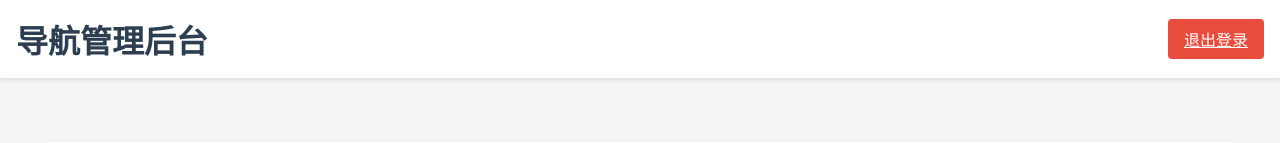
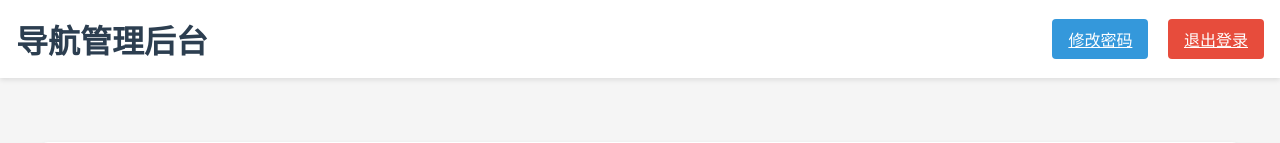
Before and after one commit to zhouzhoutu/pageofinfo, a Flask app: page /admin in a window 1280 px wide. Shown: the top 143 px of the page. Run offline with Flask 3, Linux system fonts and the light colour scheme; a user stored in the database is signed in.

Commit message:
适配修改密码

```diff
--- a/app.py
+++ b/app.py
@@ -146,6 +146,30 @@ def delete_link(id):
     db.session.commit()
     return jsonify({'status': 'success'})
 
+# 路由：修改密码
+@app.route('/admin/change-password', methods=['GET', 'POST'])
+@login_required
+def change_password():
+    if request.method == 'POST':
+        current_password = request.form.get('current_password')
+        new_password = request.form.get('new_password')
+        confirm_password = request.form.get('confirm_password')
+
+        if not check_password_hash(current_user.password_hash, current_password):
+            flash('当前密码错误')
+            return redirect(url_for('change_password'))
+
+        if new_password != confirm_password:
+            flash('新密码和确认密码不匹配')
+            return redirect(url_for('change_password'))
+
+        current_user.password_hash = generate_password_hash(new_password, method='pbkdf2:sha256')
+        db.session.commit()
+        flash('密码修改成功')
+        return redirect(url_for('admin_dashboard'))
+
+    return render_template('admin/change_password.html')
+
 # 路由：退出登录
 @app.route('/logout')
 @login_required
--- a/templates/admin/dashboard.html
+++ b/templates/admin/dashboard.html
@@ -107,7 +107,10 @@
 <body>
     <header>
         <h1>导航管理后台</h1>
-        <a href="{{ url_for('logout') }}" class="btn btn-danger">退出登录</a>
+        <div>
+            <a href="{{ url_for('change_password') }}" class="btn btn-primary" style="margin-right: 1rem;">修改密码</a>
+            <a href="{{ url_for('logout') }}" class="btn btn-danger">退出登录</a>
+        </div>
     </header>
 
     <div class="container">
```
